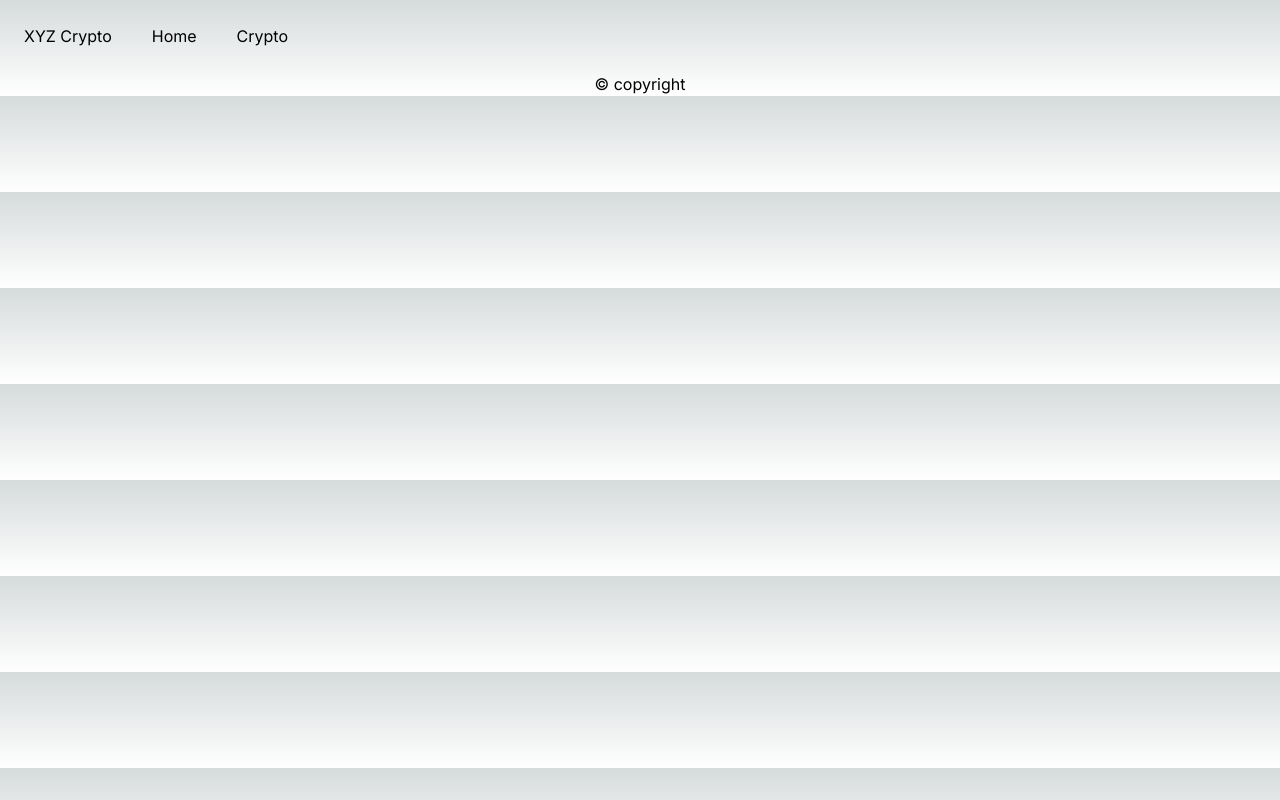
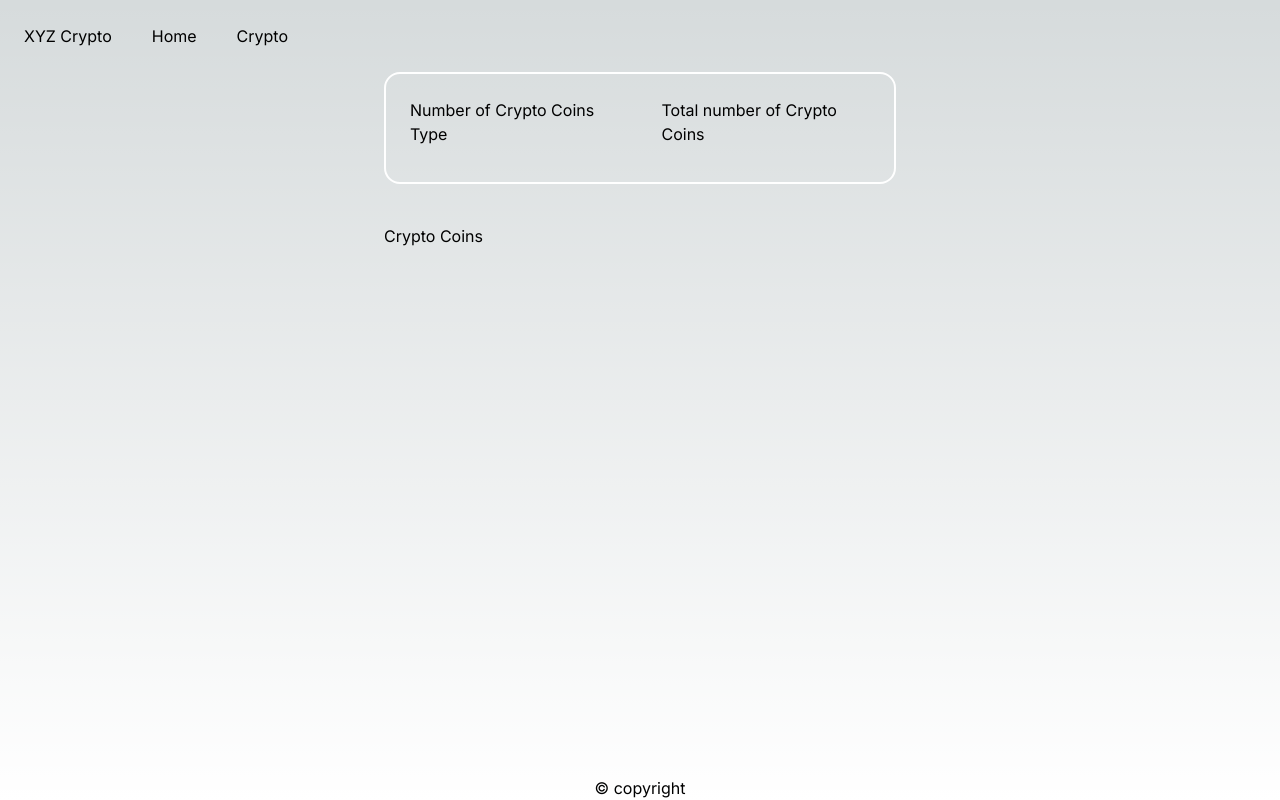
Before and after one commit to Prabhatgrg/BITMOSYS-INTERN-Q423, a Next.js app: page / in a window 1280 px wide. Built offline with nearby package versions, Linux system fonts and the light colour scheme.

Commit message:
Added cryptos page

```diff
--- /dev/null
+++ b/app/cryptos/page.tsx
@@ -0,0 +1,9 @@
+import React from 'react'
+
+const Crypto = () => {
+  return (
+    <h1>Crypto Coins</h1>
+  )
+}
+
+export default Crypto
--- a/app/page.tsx
+++ b/app/page.tsx
@@ -1,14 +1,41 @@
+'use client';
 import React from "react";
 import Navbar from "./components/navbar";
+import { useState } from "react";
+
+interface Coin {
+  id: number;
+  name: string;
+  amount: number;
+}
 
 const page = () => {
+  const [userCoins, setUserCoins] = useState<Coin[]>([
+    { id: 1, name: "Bitcoin", amount: 8 },
+    { id: 2, name: "Ethereum", amount: 2 },
+  ]);
   return (
     <>
-      <Navbar />
+      <div className="flex flex-col h-screen">
+        <Navbar />
 
-      <footer className="w-full mx-auto flex justify-center">
-        <span>&#169; copyright</span>
-      </footer>
+        <main>
+          <div className="wrapper flex justify-center w-2/5 mx-auto flex-col">
+            <div className="mycrypto flex justify-between gap-10 border-2 border-white rounded-2xl h-28 px-6 py-6">
+              <span>Number of Crypto Coins Type</span>
+              <span>Total number of Crypto Coins</span>
+            </div>
+            <div className="feed-wrapper mt-10">
+              <h1>Crypto Coins</h1>
+              <div className="feeds"></div>
+            </div>
+          </div>
+        </main>
+
+        <footer className="w-full mt-auto flex justify-center">
+          <span>&#169; copyright</span>
+        </footer>
+      </div>
     </>
   );
 };
```
